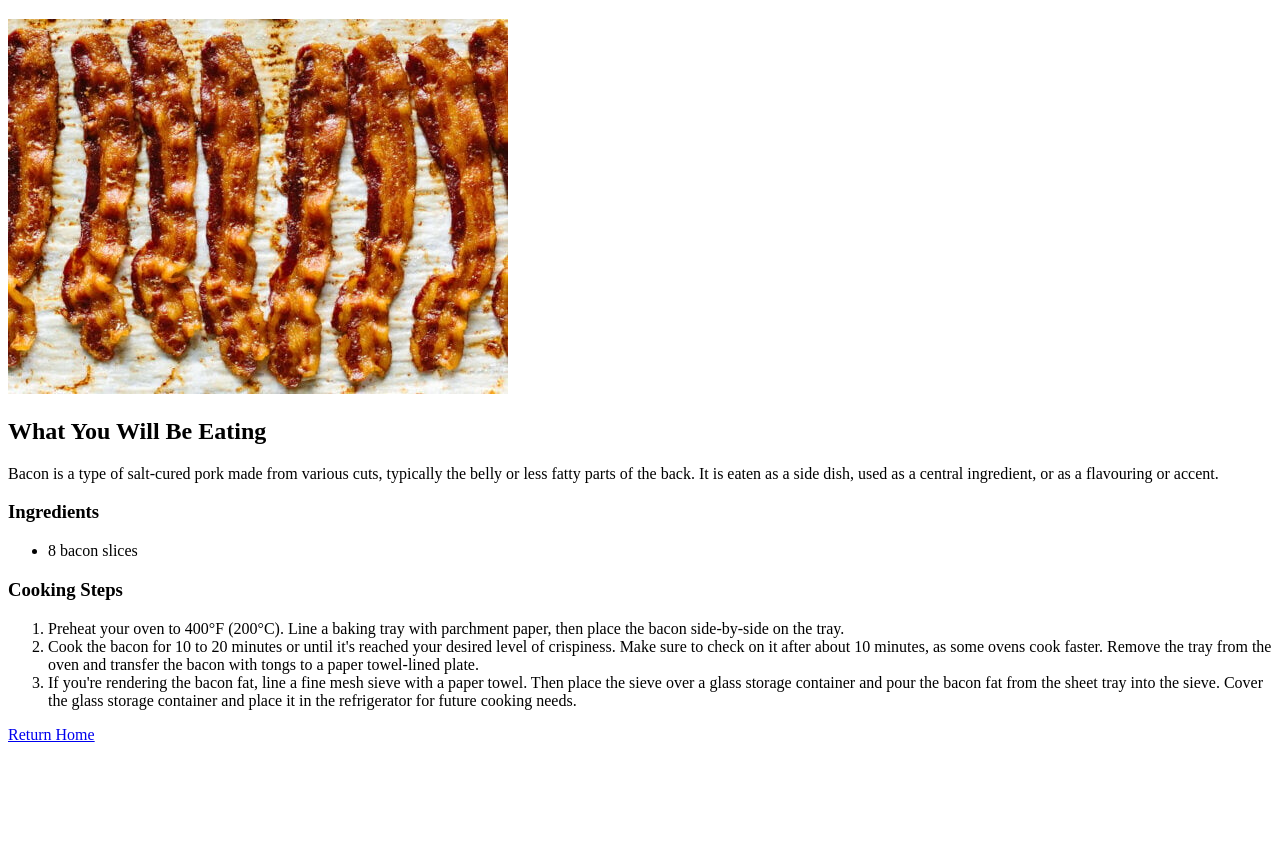
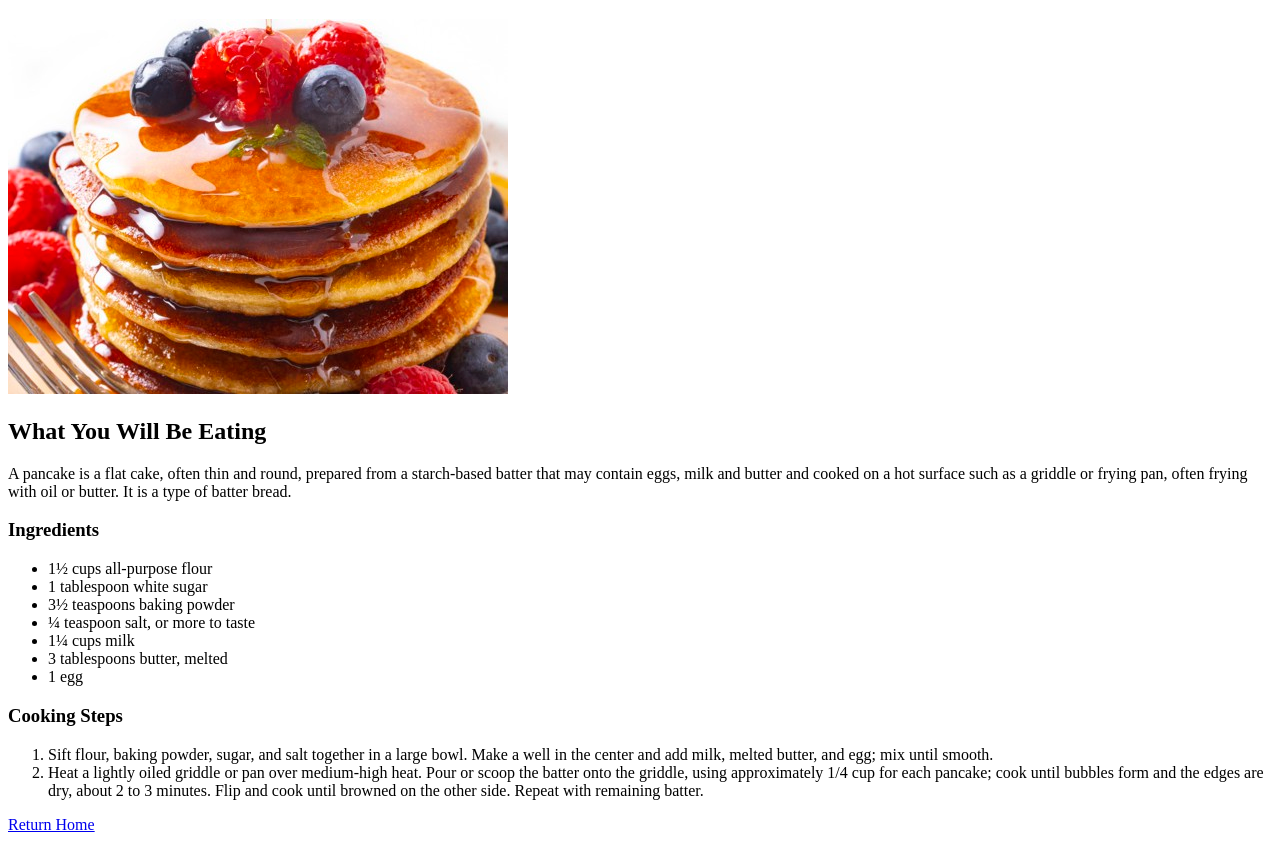
Before and after one commit to Hayden-Shelley/odin-recipes, a plain HTML site: page recipes/pancakes.html in a window 1280 px wide. Shown: the part 61-903 px from the top of the page. Before the commit the page ends 813 px from the top, so only its background shows below. Drawn offline with Linux system fonts and the light colour scheme.

Commit message:
Complete pancakes page by adding a photo, description, ingredients, and steps sections

```diff
--- a/recipes/pancakes.html
+++ b/recipes/pancakes.html
@@ -8,18 +8,23 @@
 </head>
 <body>
     <h1>Pancakes</h1>
-    <img src="../photos/bacon.jpg">
+    <img src="../photos/pancake.jpg">
     <h2>What You Will Be Eating</h2>
-    <p>Bacon is a type of salt-cured pork made from various cuts, typically the belly or less fatty parts of the back. It is eaten as a side dish, used as a central ingredient, or as a flavouring or accent.</p>
+    <p>A pancake is a flat cake, often thin and round, prepared from a starch-based batter that may contain eggs, milk and butter and cooked on a hot surface such as a griddle or frying pan, often frying with oil or butter. It is a type of batter bread.</p>
     <h3>Ingredients</h3>
     <ul>
-        <li>8 bacon slices</li>
+        <li>1½ cups all-purpose flour</li>
+        <li>1 tablespoon white sugar</li>
+        <li>3½ teaspoons baking powder</li>
+        <li>¼ teaspoon salt, or more to taste</li>
+        <li>1¼ cups milk</li>
+        <li>3 tablespoons butter, melted</li>
+        <li>1 egg</li>
     </ul>
     <h3>Cooking Steps</h3>
     <ol>
-        <li>Preheat your oven to 400°F (200°C). Line a baking tray with parchment paper, then place the bacon side-by-side on the tray.</li>
-        <li>Cook the bacon for 10 to 20 minutes or until it's reached your desired level of crispiness. Make sure to check on it after about 10 minutes, as some ovens cook faster. Remove the tray from the oven and transfer the bacon with tongs to a paper towel-lined plate.</li>
-        <li>If you're rendering the bacon fat, line a fine mesh sieve with a paper towel. Then place the sieve over a glass storage container and pour the bacon fat from the sheet tray into the sieve. Cover the glass storage container and place it in the refrigerator for future cooking needs.</li>
+        <li>Sift flour, baking powder, sugar, and salt together in a large bowl. Make a well in the center and add milk, melted butter, and egg; mix until smooth.</li>
+        <li>Heat a lightly oiled griddle or pan over medium-high heat. Pour or scoop the batter onto the griddle, using approximately 1/4 cup for each pancake; cook until bubbles form and the edges are dry, about 2 to 3 minutes. Flip and cook until browned on the other side. Repeat with remaining batter.</li>
     </ol>
     <a href="../index.html">Return Home</a>
 </body>
```
Also changed, not shown: photos/pancake.jpg (added).
